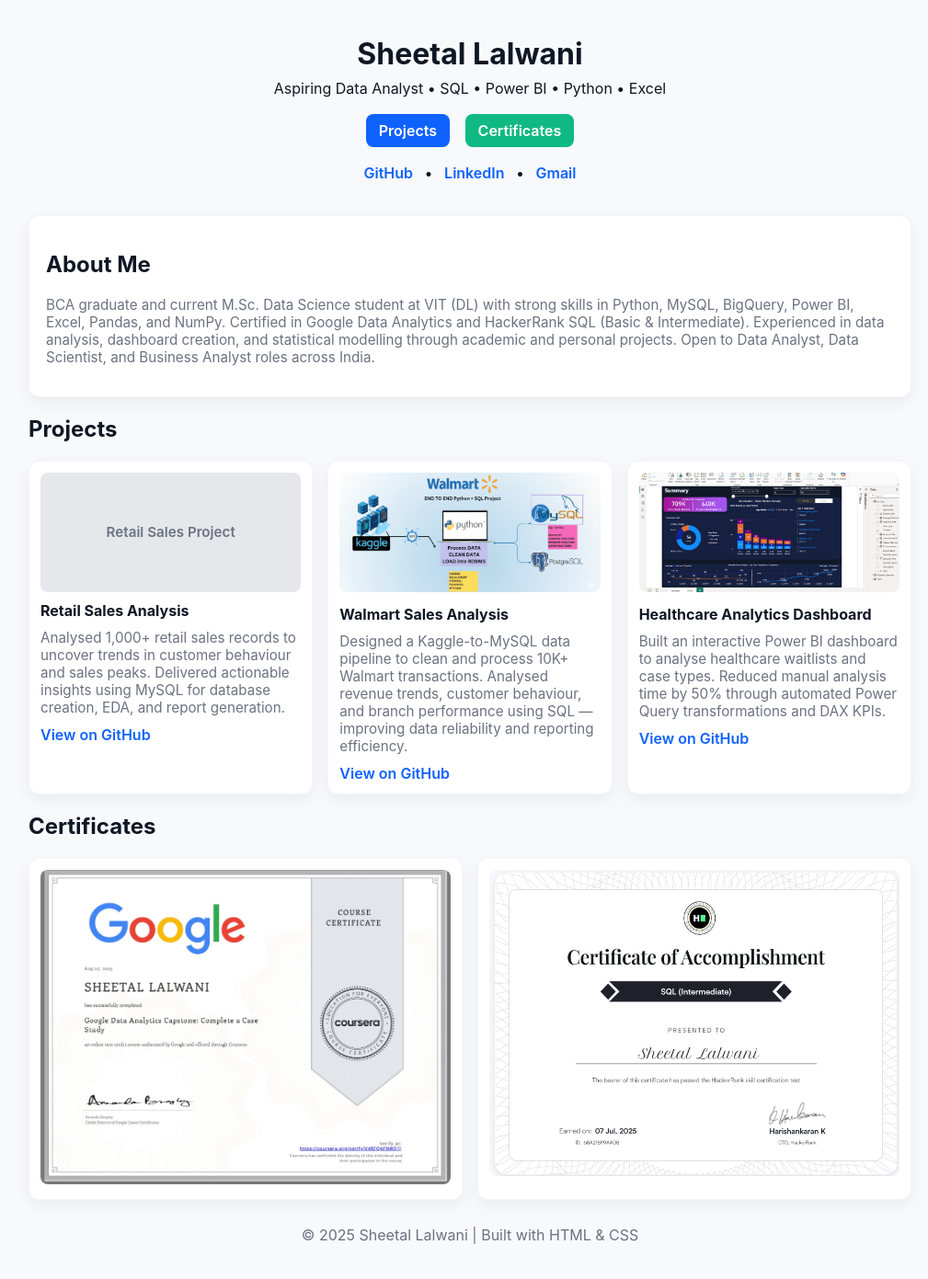
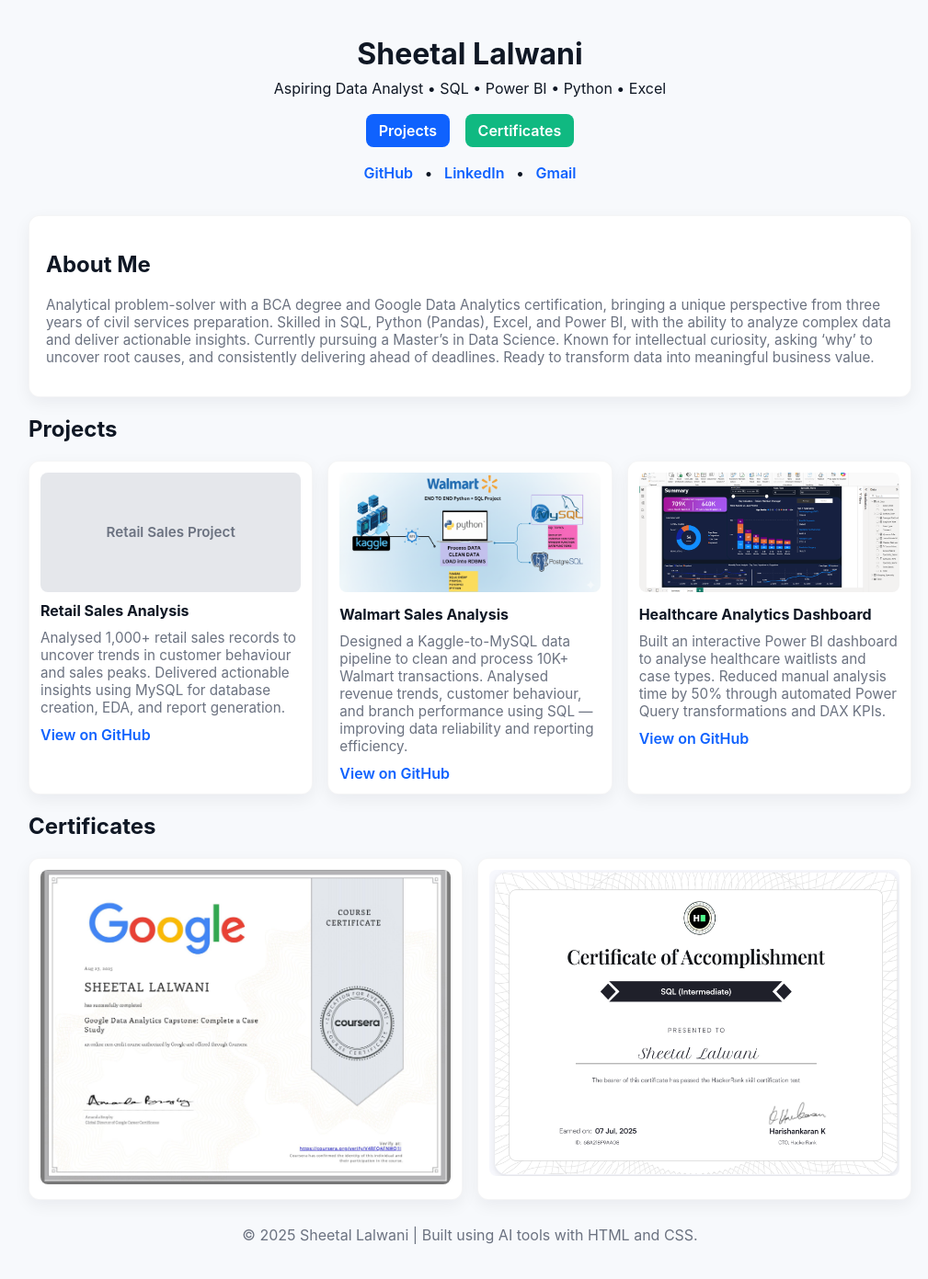
Before and after one commit to Sheetallalwani/sheetallalwani.github.io, a plain HTML site: page index.html in a window 1280 px wide. Shown: the part 45-1436 px from the top of the page at 92% size, without its empty margins (129-1138 px from the left). Drawn offline with Linux system fonts and the light colour scheme.

Commit message:
Update personal description

```diff
--- a/index.html
+++ b/index.html
@@ -47,7 +47,7 @@
     <section class="card" style="padding:18px;margin-top:8px">
       <h2>About Me</h2>
       <p id="aboutText" class="proj-desc">
-        BCA graduate and current M.Sc. Data Science student at VIT (DL) with strong skills in Python, MySQL, BigQuery, Power BI, Excel, Pandas, and NumPy. Certified in Google Data Analytics and HackerRank SQL (Basic & Intermediate). Experienced in data analysis, dashboard creation, and statistical modelling through academic and personal projects. Open to Data Analyst, Data Scientist, and Business Analyst roles across India.
+        Analytical problem-solver with a BCA degree and Google Data Analytics certification, bringing a unique perspective from three years of civil services preparation. Skilled in SQL, Python (Pandas), Excel, and Power BI, with the ability to analyze complex data and deliver actionable insights. Currently pursuing a Master’s in Data Science. Known for intellectual curiosity, asking ‘why’ to uncover root causes, and consistently delivering ahead of deadlines. Ready to transform data into meaningful business value.
       </p>
     </section>
 
@@ -102,7 +102,7 @@
     </section>
 
     <footer>
-      <p>© 2025 Sheetal Lalwani | Built with HTML & CSS</p>
+      <p>© 2025 Sheetal Lalwani | Built using AI tools with HTML and CSS.</p>
     </footer>
   </div>
 </body>
```
